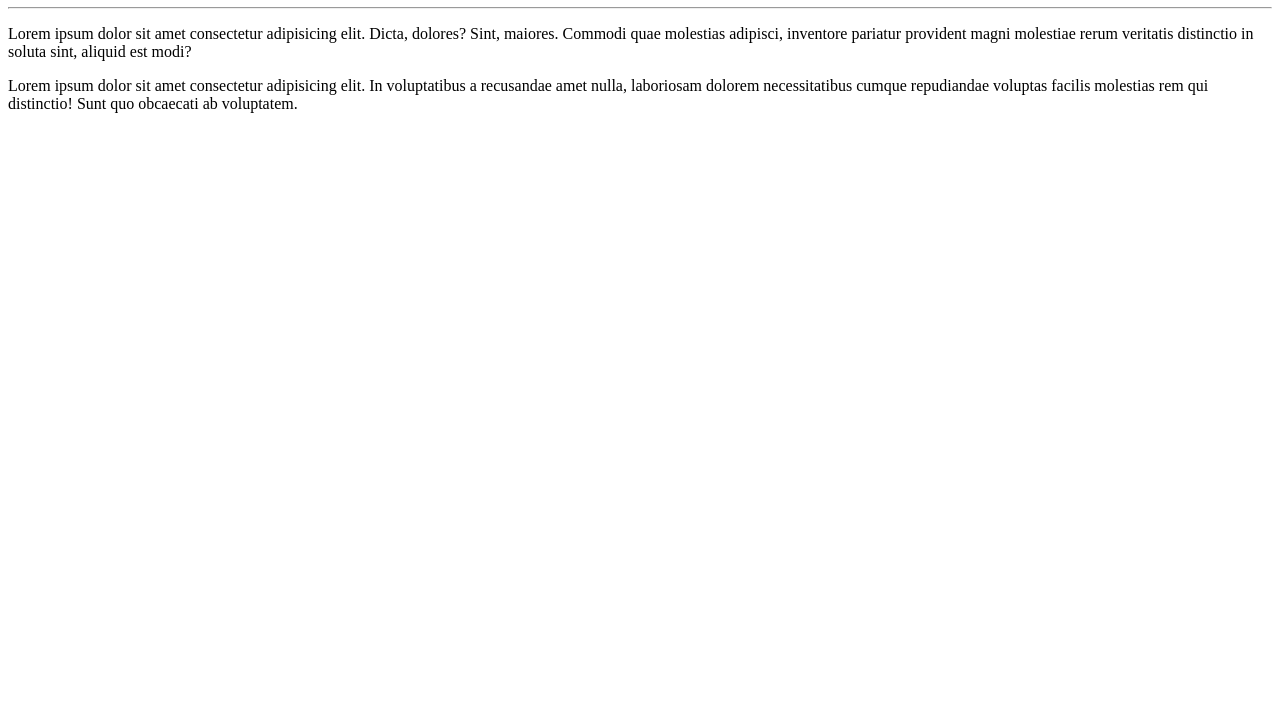
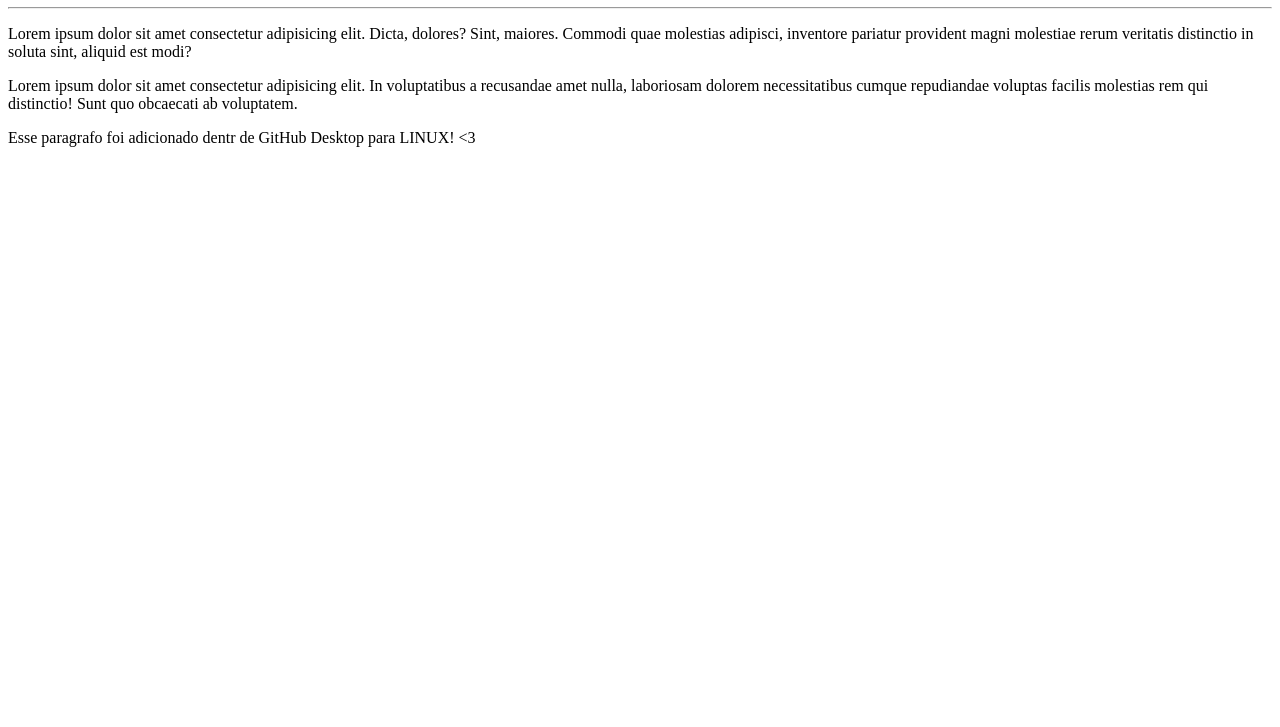
Before and after one commit to DaiPorcena-zz/Ola-Mundo, a plain HTML site: page site-exemplo/index.html in a window 1280 px wide. Shown: the part 73-800 px from the top of the page. Drawn offline with Linux system fonts and the light colour scheme.

Commit message:
mudei o arquivo index

```diff
--- a/site-exemplo/index.html
+++ b/site-exemplo/index.html
@@ -10,6 +10,7 @@
     <hr>
     <p>Lorem ipsum dolor sit amet consectetur adipisicing elit. Dicta, dolores? Sint, maiores. Commodi quae molestias adipisci, inventore pariatur provident magni molestiae rerum veritatis distinctio in soluta sint, aliquid est modi?</p>
     <p>Lorem ipsum dolor sit amet consectetur adipisicing elit. In voluptatibus a recusandae amet nulla, laboriosam dolorem necessitatibus cumque repudiandae voluptas facilis molestias rem qui distinctio! Sunt quo obcaecati ab voluptatem.</p>
+    <p>Esse paragrafo foi adicionado dentr de GitHub Desktop para LINUX! &lt;3 </p>
 
 </body>
 </html>
```
